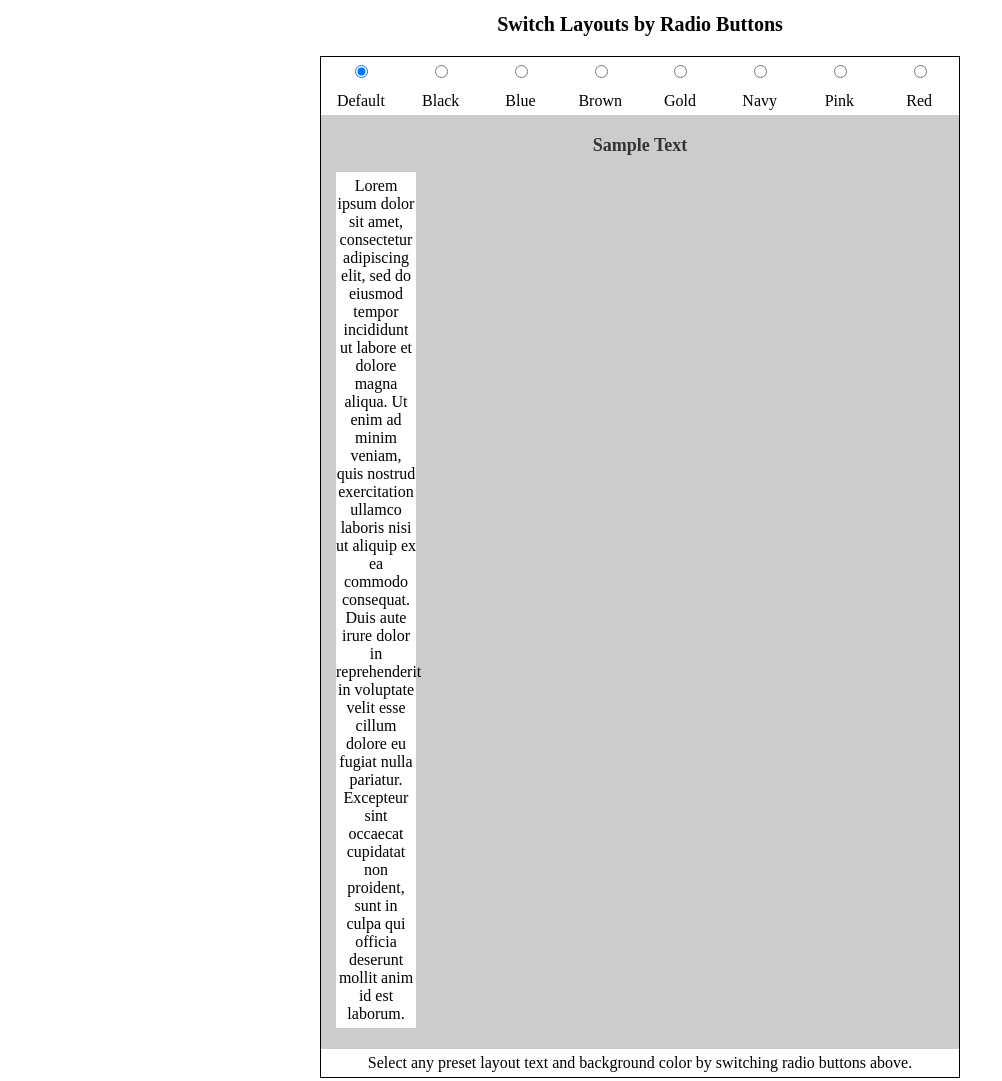
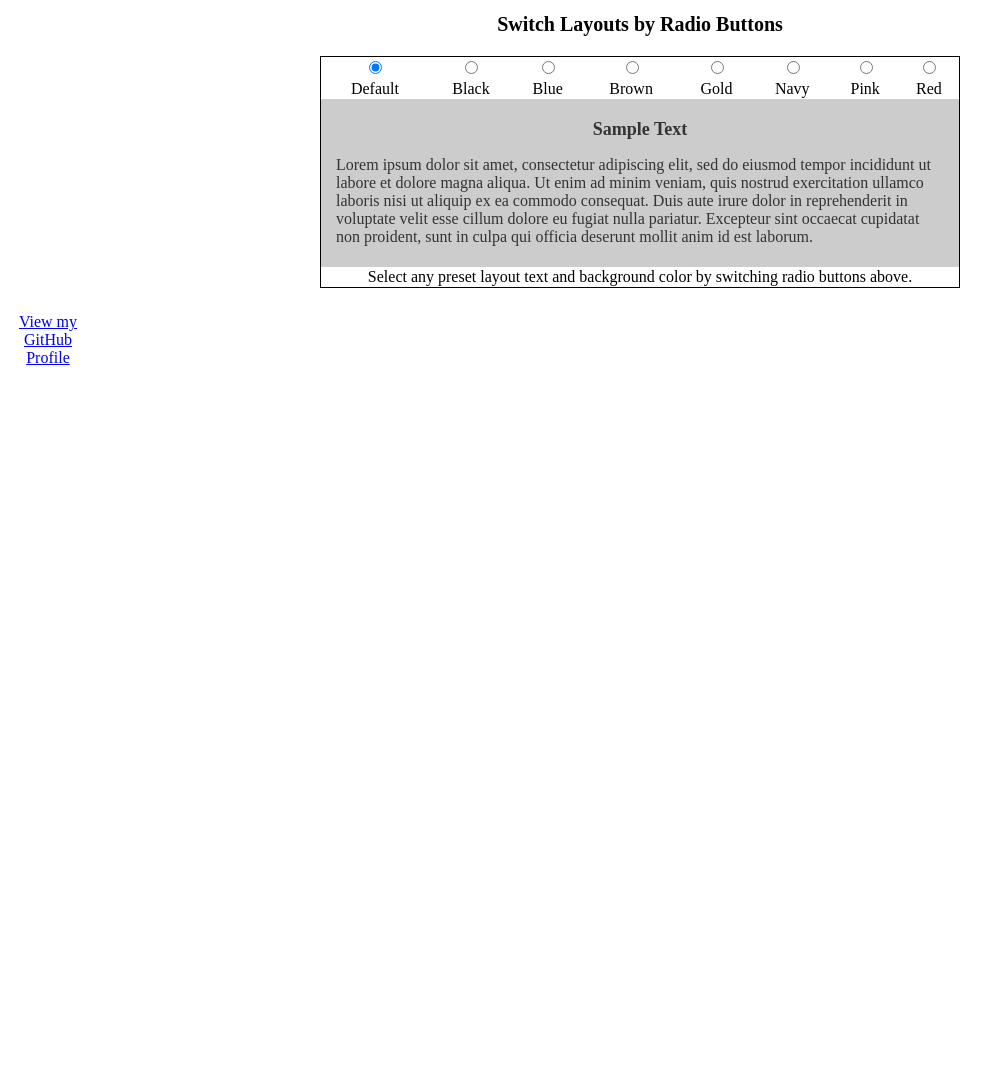
Before and after one commit to stellagurin/Switch-Layout, a plain HTML site: page index.html in a window 1280 px wide. Shown: the top 1081 px of the page, without its empty margins (0-1002 px from the left). After the commit the page ends 800 px from the top, so only its background shows below. Drawn offline with nearby package versions, Linux system fonts and the light colour scheme.

Commit message:
Update main.css

```diff
--- a/main.css
+++ b/main.css
@@ -19,7 +19,7 @@ table {
 	border-collapse: collapse;
 }
 
-tr.center  td, p {
+.center {
 	text-align: center;
 	width: 80px;
 	background: #fff;
```
